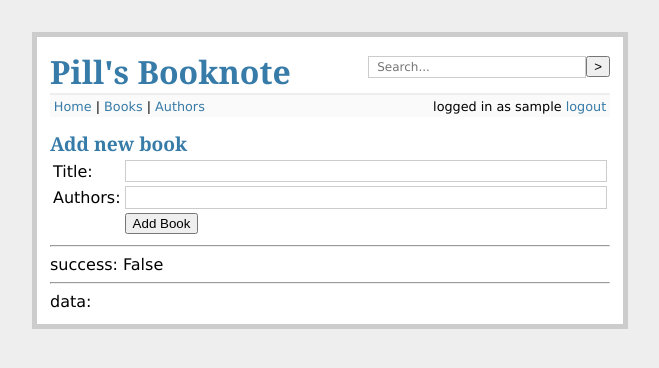
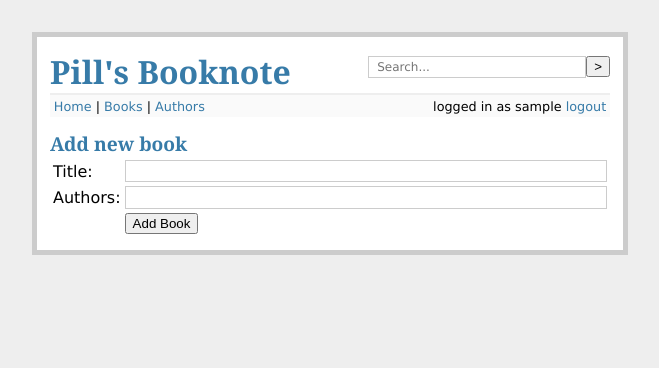
Before and after one commit to pillserg/promua_test_booknote, a Flask app: page /books/add/ in a window 1280 px wide. Shown: the top 368 px of the page, without its empty margins (310-969 px from the left). Run offline with Flask 2, Linux system fonts and the light colour scheme; a user stored in the database is signed in; parts of the project's set-up code (start-up, migrations or seed data) failed here and were passed over; some libraries are stand-ins or nearby versions.

Commit message:
pep8 check

```diff
--- a/booknote/forms.py
+++ b/booknote/forms.py
@@ -2,6 +2,7 @@
 from flask.ext.wtf import Required, Length
 
 from booknote.models import Book, Author
+
 
 class LoginForm(Form):
     openid = TextField('openid', validators=[Required(), ])
@@ -41,6 +42,7 @@
 
 class AuthorForm(Form):
     name = TextField('name', validators=[Required(), Length(min=5, max=256)])
+
     def save(self):
         author = Author(name=unicode(self.name.data))
         return author
--- a/booknote/models.py
+++ b/booknote/models.py
@@ -59,6 +59,7 @@
 #                            secondaryjoin=(book2author.c.author_id == id),
                             backref=db.backref('authors', lazy='dynamic'),
                             lazy='dynamic')
+
     @staticmethod
     def get_authors_where_name_contains(q):
         authors = Author.query.filter(Author.name.like(u'%{}%'.format(q)))
@@ -74,7 +75,8 @@
         """
         authors = Author.get_authors_where_name_contains(q)
         if not authors.count():
-            authors = Author.get_authors_where_name_contains(unicode(q).capitalize())
+            authors = Author.get_authors_where_name_contains(
+                                                    unicode(q).capitalize())
         return authors
 
     @property
--- a/booknote/templates/add_author.html
+++ b/booknote/templates/add_author.html
@@ -19,8 +19,4 @@
         </tr>
     </table>
 </form>
-<hr>
-success: {{ success }}
-<hr>
-data: {{ data }}
 {% endblock %}
--- a/booknote/templates/add_book.html
+++ b/booknote/templates/add_book.html
@@ -39,8 +39,4 @@
         </tr>
     </table>
 </form>
-<hr>
-success: {{ success }}
-<hr>
-data: {{ data }}
 {% endblock %}
--- a/booknote/views.py
+++ b/booknote/views.py
@@ -163,5 +163,5 @@
         return jsonify(success=False, error='parameter is to short')
 
     authors = Author.case_insensetive_get_authors_where_name_contains(q)
-    authors_lst = [{ 'id': a.id, 'name': a.name } for a in authors]
+    authors_lst = [{'id': a.id, 'name': a.name} for a in authors]
     return to_json(authors_lst)
```
Also changed, not shown: booknote/helpers.py (line endings or trailing spaces).
